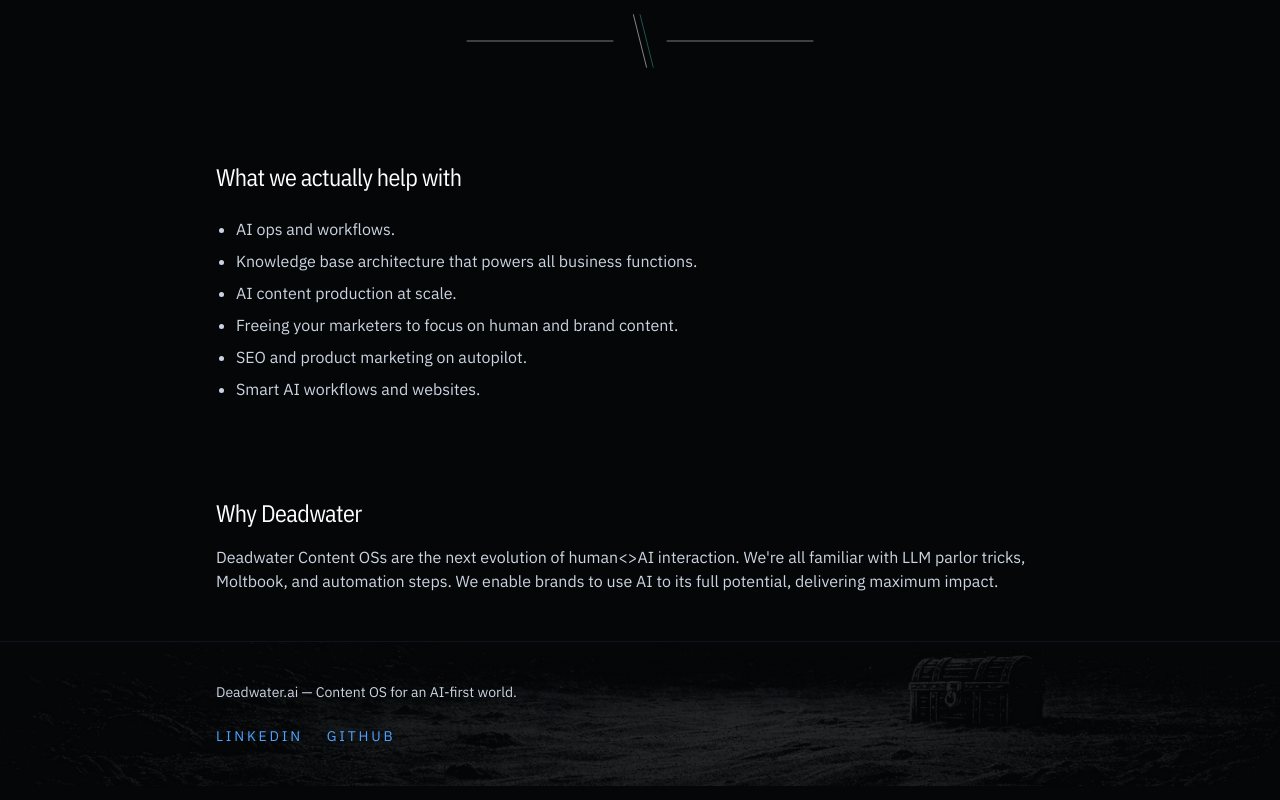
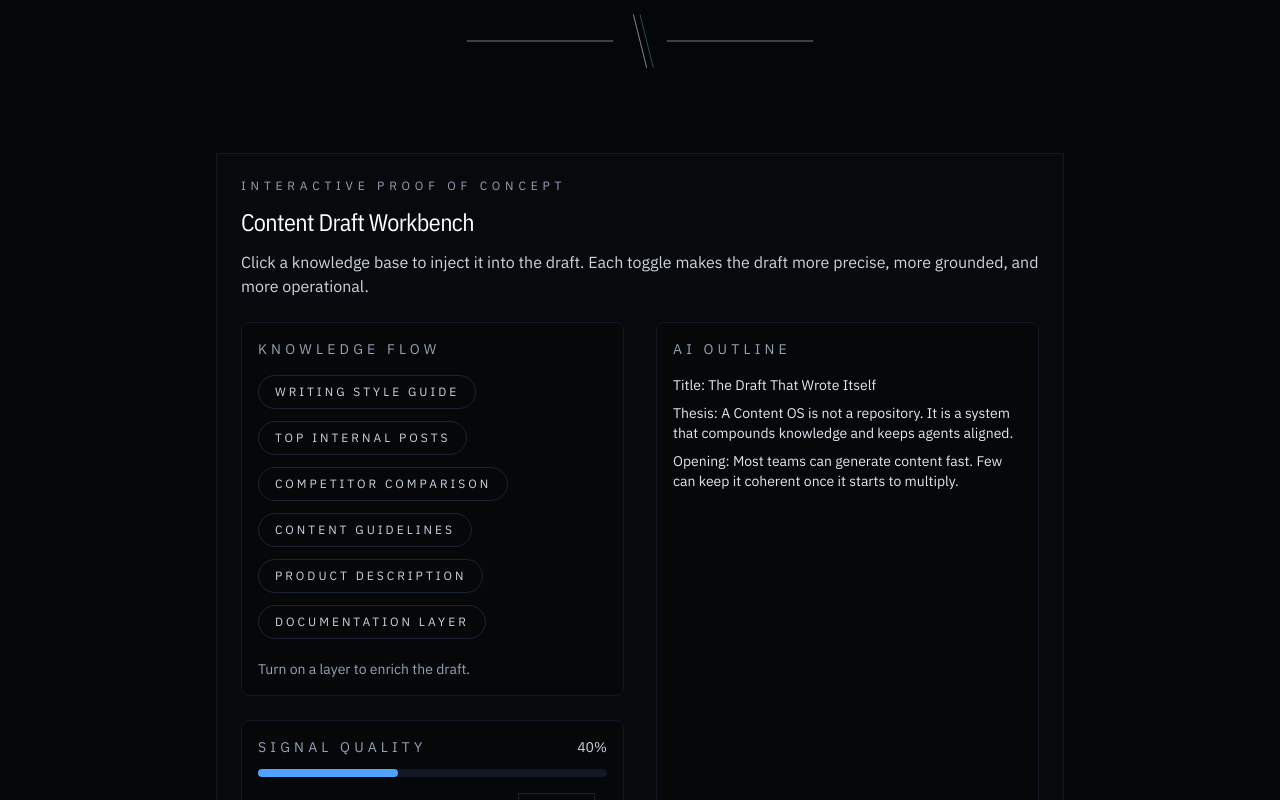
Before and after one commit to datasaurus-rex/deadwater, a Next.js app: page / in a window 1280 px wide. Shown: the part 2829-3629 px from the top of the page. Built offline with nearby package versions, Linux system fonts and the light colour scheme.

Commit message:
Add workbench to homepage

```diff
--- a/src/app/page.tsx
+++ b/src/app/page.tsx
@@ -1,5 +1,6 @@
 import Image from "next/image";
 import Link from "next/link";
+import { ContentDraftWorkbench } from "@/components/ContentDraftWorkbench";
 import { ContentOsAnimation } from "@/components/ContentOsAnimation";
 import { FaultLineDivider, SedimentLayers } from "@/components/illustrations";
 
@@ -129,6 +130,8 @@
         <FaultLineDivider className="mx-auto h-20 w-full max-w-3xl text-white/70" />
       </div>
 
+      <ContentDraftWorkbench />
+
       <section className="section">
         <h2 className="heading-serif text-2xl">What we actually help with</h2>
         <ul className="mt-6 grid gap-2 list-disc pl-5 text-slate-300">
```
